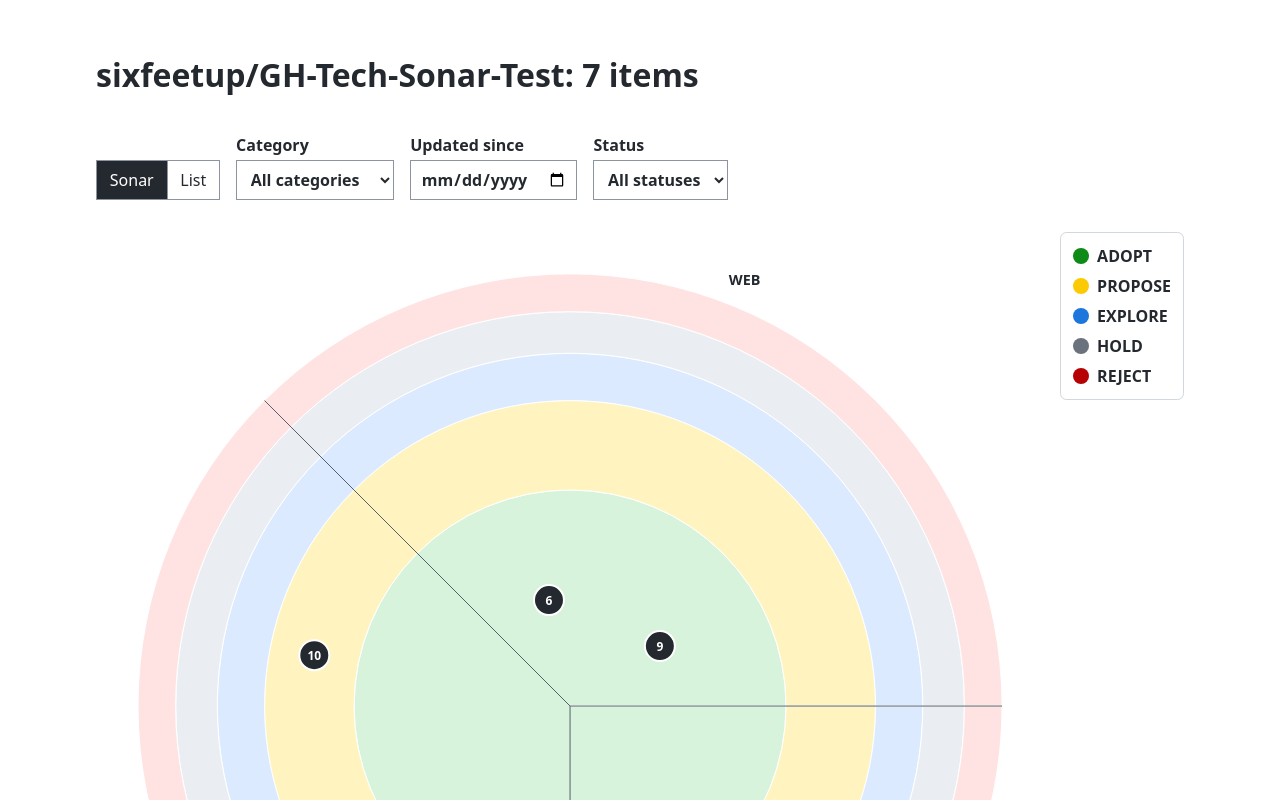
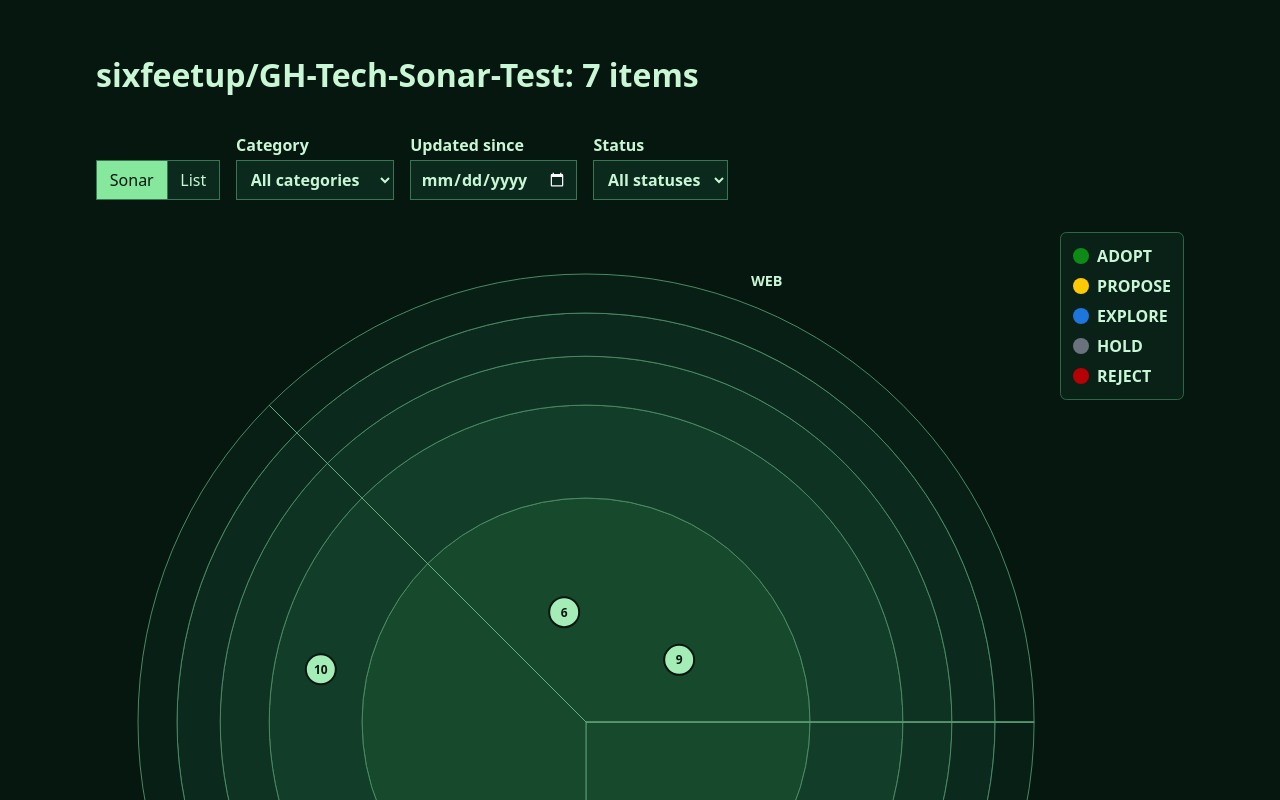
Before and after one commit to sixfeetup/GH-Tech-Sonar, a React (Vite) app in the folder web/: page / in a window 1280 px wide. Shown: the top 800 px of the page. Built offline with nearby package versions, Linux system fonts and the light colour scheme.

Commit message:
✨ Improve the Tech Sonar UI

```diff
--- a/web/src/sonar/SonarView.tsx
+++ b/web/src/sonar/SonarView.tsx
@@ -175,7 +175,18 @@ export function SonarView({ items }: SonarViewProps) {
           </p>
         )}
         {tooltipPlacement !== null && (
-          <div className="sonar-tooltip" role="tooltip">
+          <div
+            className="sonar-tooltip"
+            role="tooltip"
+            style={{
+              left: center + tooltipPlacement.x,
+              top:
+                center +
+                tooltipPlacement.y -
+                tooltipPlacement.radius -
+                8,
+            }}
+          >
             {tooltipPlacement.item.title}
           </div>
         )}
--- a/web/src/styles.css
+++ b/web/src/styles.css
@@ -1,12 +1,19 @@
 :root {
-  color: #24292f;
-  background: #ffffff;
+  color: #c9f7d5;
+  background: #06170f;
+  color-scheme: dark;
   font-family: system-ui, sans-serif;
 }
 
 body {
+  min-height: 100vh;
   margin: 0;
+  background: #06170f;
   overflow-wrap: anywhere;
+}
+
+a {
+  color: #7ce9a2;
 }
 
 main {
@@ -42,8 +49,8 @@ select {
 .view-toggle button {
   box-sizing: border-box;
   min-height: 2.5rem;
-  border: 1px solid #8c959f;
-  background: #ffffff;
+  border: 1px solid #397654;
+  background: #0b291c;
   color: inherit;
 }
 
@@ -66,8 +73,8 @@ select {
 }
 
 .view-toggle button[aria-pressed="true"] {
-  background: #24292f;
-  color: #ffffff;
+  background: #85e89d;
+  color: #06170f;
 }
 
 .sonar-list {
@@ -79,15 +86,16 @@ select {
 }
 
 .sonar-list article {
-  border: 1px solid #d0d7de;
+  border: 1px solid #2e6648;
   border-radius: 0.4rem;
+  background: #0a2117;
   padding: 1rem;
 }
 
 .sonar-view {
   display: grid;
   grid-template-columns: minmax(0, 1fr) auto;
-  gap: 1rem;
+  gap: 0;
   align-items: start;
   margin-top: 1rem;
 }
@@ -105,49 +113,49 @@ select {
 }
 
 .sonar-band {
-  stroke: #ffffff;
+  stroke: #4b8964;
   stroke-width: 1;
 }
 
 .sonar-band[data-status-band="ADOPT"] {
-  fill: #d8f3dc;
+  fill: #174a2c;
 }
 
 .sonar-band[data-status-band="PROPOSE"] {
-  fill: #fff3bf;
+  fill: #123d28;
 }
 
 .sonar-band[data-status-band="EXPLORE"] {
-  fill: #dbeafe;
+  fill: #0e3323;
 }
 
 .sonar-band[data-status-band="HOLD"] {
-  fill: #eaeef2;
+  fill: #0b291d;
 }
 
 .sonar-band[data-status-band="REJECT"] {
-  fill: #ffe3e3;
+  fill: #081f16;
 }
 
 .category-separator {
-  stroke: #57606a;
+  stroke: #69af82;
   stroke-width: 1;
 }
 
 .category-label {
-  fill: #24292f;
+  fill: #c9f7d5;
   font-size: 0.9rem;
   font-weight: 600;
 }
 
 .sonar-dot circle {
-  fill: #24292f;
-  stroke: #ffffff;
+  fill: #a5edb7;
+  stroke: #06170f;
   stroke-width: 2;
 }
 
 .sonar-dot text {
-  fill: #ffffff;
+  fill: #06170f;
   font-size: 0.75rem;
   font-weight: 700;
   pointer-events: none;
@@ -159,18 +167,18 @@ select {
 
 .sonar-dot:focus circle,
 .sonar-dot:hover circle {
-  stroke: #0969da;
+  stroke: #efff8a;
   stroke-width: 4;
 }
 
 .sonar-key {
   display: grid;
   gap: 0.5rem;
-  margin: 0;
+  margin: 0 0 0 -1rem;
   padding: 0.75rem;
-  border: 1px solid #d0d7de;
+  border: 1px solid #2e6648;
   border-radius: 0.4rem;
-  background: #ffffff;
+  background: #0a2117;
   list-style: none;
   font-weight: 600;
 }
@@ -193,9 +201,10 @@ select {
   left: 50%;
   margin: 0;
   padding: 0.5rem 0.75rem;
-  border: 1px solid #d0d7de;
+  border: 1px solid #397654;
   border-radius: 0.3rem;
-  background: #ffffff;
+  background: #0b291c;
+  color: #c9f7d5;
   transform: translateX(-50%);
 }
 
@@ -205,8 +214,10 @@ select {
 }
 
 .sonar-tooltip {
-  bottom: 0.5rem;
+  max-width: min(24rem, 80%);
   box-shadow: 0 0.25rem 0.75rem rgb(31 35 40 / 15%);
+  pointer-events: none;
+  transform: translate(-50%, -100%);
 }
 
 @media (max-width: 47.99rem) {
@@ -220,11 +231,13 @@ select {
 
   .sonar-view {
     grid-template-columns: minmax(0, 1fr);
+    gap: 1rem;
   }
 
   .sonar-key {
     grid-template-columns: repeat(auto-fit, minmax(7rem, 1fr));
     grid-row: 1;
+    margin-left: 0;
   }
 }
 
```
Also changed, not shown: 1 other file (tests, documents, lock files or other folders).
